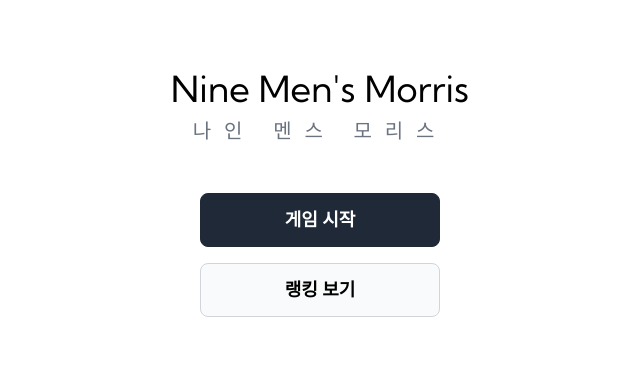
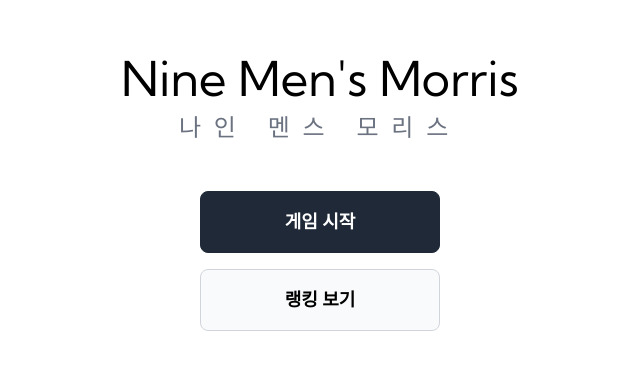
Before and after one commit to ldhbenecia/nine-mens-morris, a React (Vite) app in the folder web/: page / in a window 1280 px wide. Shown: the part 207-576 px from the top of the page, without its empty margins (320-960 px from the left). Built offline with nearby package versions, Linux system fonts and the light colour scheme; a web font is replaced by a local one.

Commit message:
🚑 버그로 인한 메인 페이지 폴더명 변경 (Home -> Main)

```diff
--- a/web/src/components/Button.tsx
+++ b/web/src/components/Button.tsx
@@ -13,7 +13,7 @@ export function Button({
 }: ButtonProps) {
   return (
     <button
-      className={`flex cursor-default justify-center gap-1 rounded-lg p-3 font-default text-lg font-semibold ${theme === 'primary' ? 'border border-gray-800 bg-gray-800 text-white hover:bg-gray-700 active:bg-gray-900' : 'border border-gray-300 bg-gray-50 text-black hover:bg-white active:bg-gray-100'}`}
+      className={`flex cursor-default justify-center gap-1 rounded-lg p-4 font-default text-lg font-semibold ${theme === 'primary' ? 'border border-gray-800 bg-gray-800 text-white hover:bg-gray-700 active:bg-gray-900' : 'border border-gray-300 bg-gray-50 text-black hover:bg-white active:bg-gray-100'}`}
       onClick={onClick}
     >
       {icon}
--- a/web/src/main.tsx
+++ b/web/src/main.tsx
@@ -2,12 +2,12 @@ import React from 'react';
 import ReactDOM from 'react-dom/client';
 import { createBrowserRouter, RouterProvider } from 'react-router-dom';
 import '~/styles/index.css';
-import { Home } from '~/pages/Home';
+import { MainPage } from '~/pages/Main';
 
 const router = createBrowserRouter([
   {
     path: '/',
-    element: <Home />,
+    element: <MainPage />,
   },
 ]);
 
--- a/web/src/pages/Home/index.tsx
+++ b/web/src/pages/Main/index.tsx
@@ -1,12 +1,11 @@
-import React from 'react';
-import { Button } from './../../components/Button';
+import { Button } from '~/components/Button';
 
-export function Home() {
+export function MainPage() {
   return (
     <main className="flex h-full flex-col items-center justify-center gap-12">
       <div className="flex flex-col items-center gap-2">
-        <h1 className="font-title text-4xl">Nine Men&apos;s Morris</h1>
-        <h2 className="text-xl font-light tracking-[0.8rem] text-gray-500">
+        <h1 className="font-title text-5xl">Nine Men&apos;s Morris</h1>
+        <h2 className="text-2xl font-light tracking-[0.8rem] text-gray-500">
           나인 멘스 모리스
         </h2>
       </div>
```
